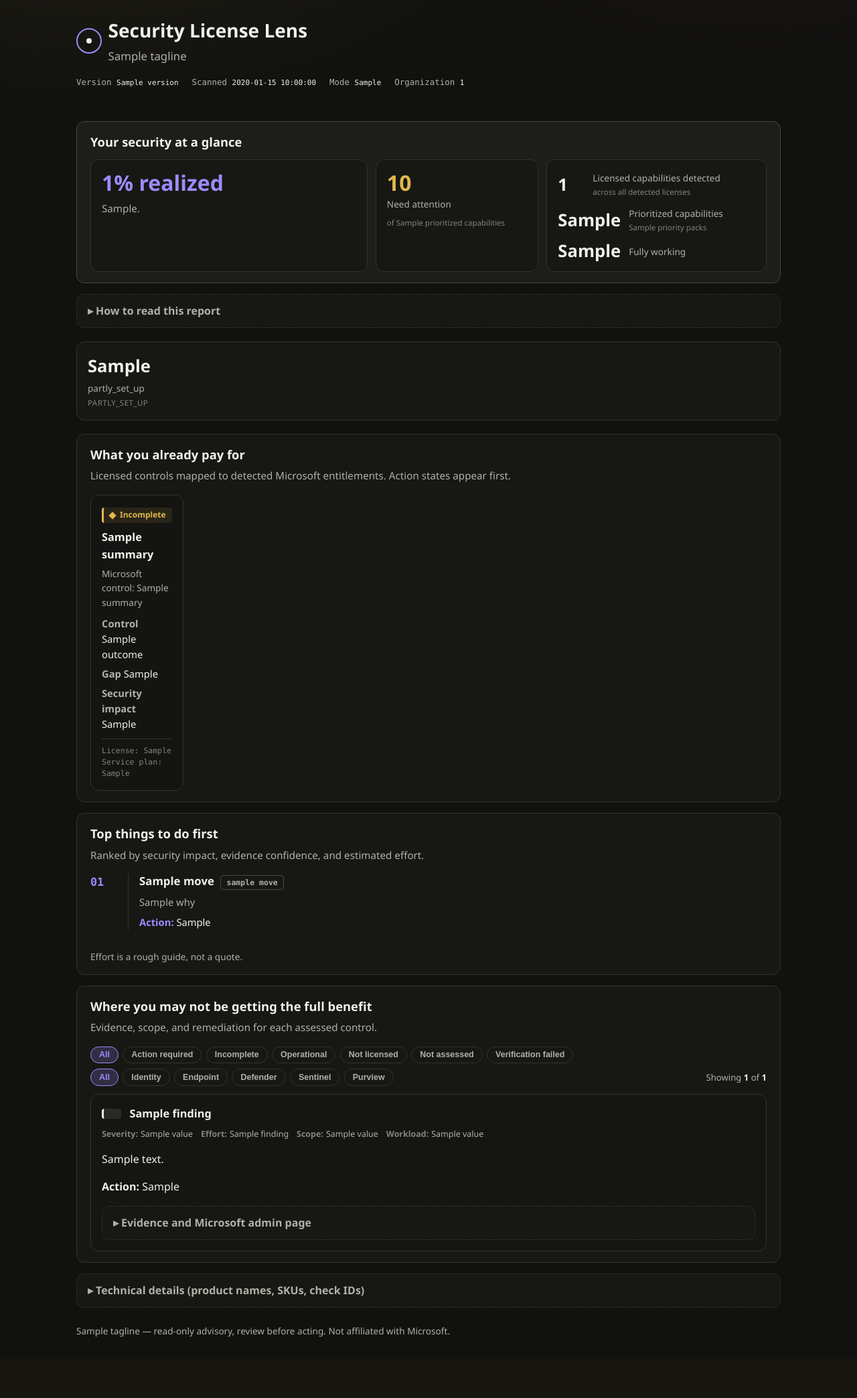
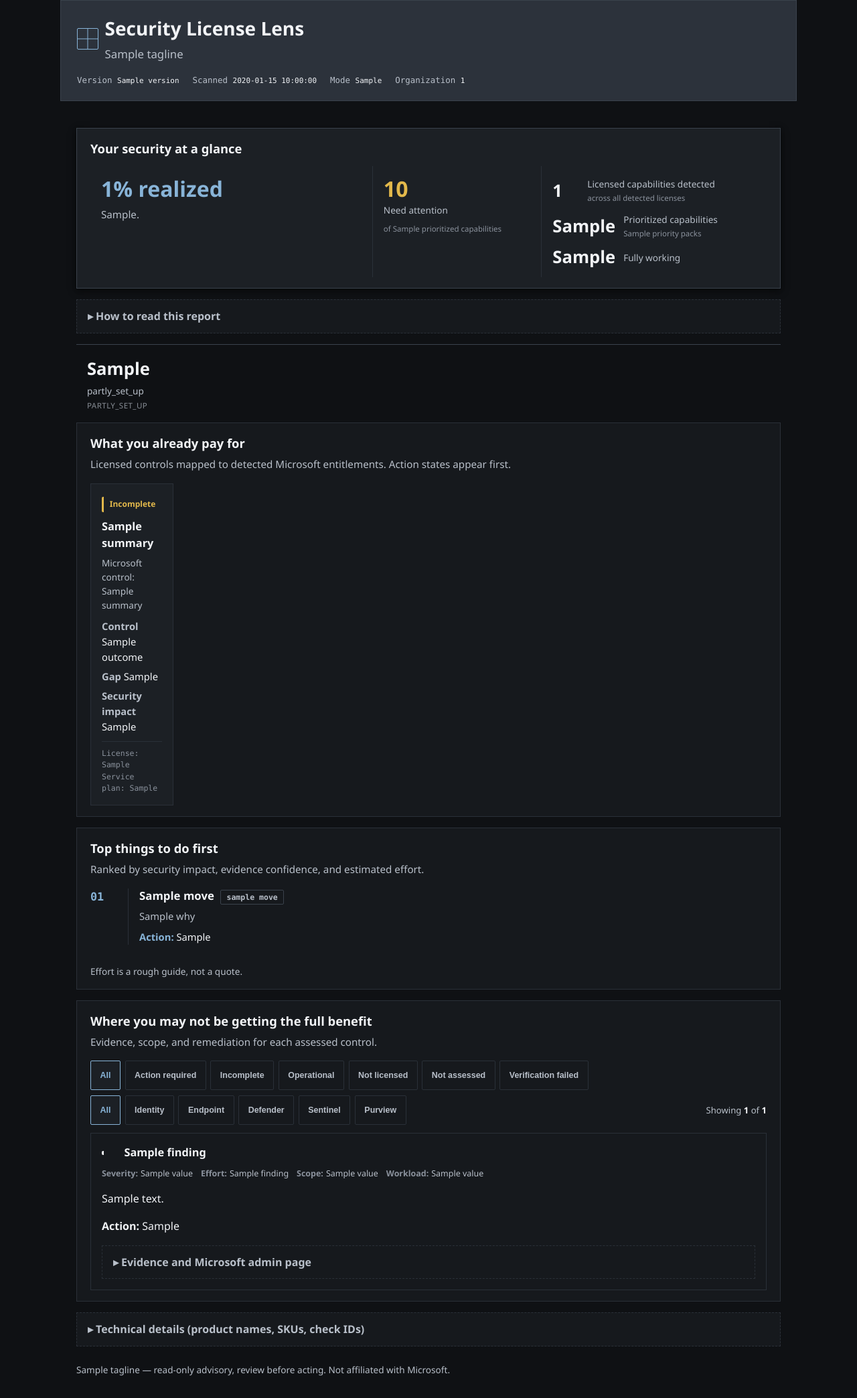
Before and after one commit to d4rk-pri0r/licenselens, a Python web app: template templates/report.html.j2 in a window 1280 px wide. Shown: the whole page at 67% size. Before the commit the page ends 1997 px from the top, so only its background shows below. Run offline with Jinja, Linux system fonts and the light colour scheme; the template is opened without the code that fills it: most values are stand-ins (such as "Sample title", 1, 10 or a date in 2020).

Commit message:
Restyle the report CSS to cool charcoal surfaces
Wire five cool-charcoal surfaces, cool-blue accent tokens, two pinned
shadow stops, square corners, tokenized print inversion, forced-colors,
and 44px touch targets for the offline XDR report chrome.

Ultraworked with [Sisyphus](https://github.com/code-yeongyu/oh-my-openagent)

Co-authored-by: Sisyphus <clio-agent@sisyphuslabs.ai>

```diff
--- a/templates/report/_styles.css.j2
+++ b/templates/report/_styles.css.j2
@@ -1,33 +1,50 @@
     :root {
-      --canvas: #11110f;
-      --surface-1: #171714;
-      --surface-2: #1d1d19;
-      --surface-3: #24231f;
-      --border: #34332d;
-      --border-strong: #494840;
-      --text-1: #f1f0ea;
-      --text-2: #b2b0a7;
-      --text-3: #85827a;
-      --accent: #9b8cff;
-      --accent-hover: #b0a4ff;
-      --accent-focus: #c7beff;
+      --canvas: #0f1114;
+      --surface-1: #16191d;
+      --surface-2: #1c2025;
+      --surface-3: #242930;
+      --surface-4: #2c323b;
+      --border: #2a3038;
+      --border-strong: #3a424c;
+      --text-1: #f2f4f7;
+      --text-2: #b9c0ca;
+      --text-3: #8a919c;
+      --accent: #88b4d8;
+      --accent-hover: #a3c7e4;
+      --accent-focus: #b8d6ee;
+      --accent-print: #2c5a7d;
       --state-action: #ff737a;
       --state-incomplete: #e2b84b;
       --state-ok: #67c991;
       --state-neutral: #96938b;
+      --shadow-key: 0 1px 2px rgba(0,0,0,.5), 0 1px 3px rgba(0,0,0,.18);
+      --shadow-soft: 0 4px 12px rgba(0,0,0,.45), 0 2px 6px rgba(0,0,0,.25);
+      --print-ink: #111111;
+      --print-paper: #ffffff;
+      --print-hero: #f5f4ef;
+      --print-border: #cccccc;
+      --print-border-strong: #999999;
+      --print-action: #b3261e;
+      --print-incomplete: #8a5a00;
+      --print-ok: #1e7a3a;
+      --print-neutral: #57534e;
     }
     * { box-sizing: border-box; }
     body {
       margin: 0;
       font-family: Segoe UI Variable Text, Segoe UI, ui-sans-serif, system-ui, -apple-system, sans-serif;
-      background:
-        radial-gradient(1100px 560px at 12% -8%, rgba(226, 184, 75, 0.07) 0%, transparent 60%),
-        radial-gradient(900px 460px at 88% -8%, rgba(255, 115, 122, 0.05) 0%, transparent 60%),
-        var(--canvas);
+      background: var(--canvas);
       color: var(--text-1);
       line-height: 1.55;
     }
     header, main { max-width: 1100px; margin: 0 auto; padding: 1.5rem; }
+    header {
+      background: var(--surface-4);
+      border: 1px solid var(--border-strong);
+      border-radius: 0;
+      padding: 1.25rem 1.5rem;
+      margin-bottom: 1rem;
+    }
     .logo {
       display: inline-flex;
       align-items: center;
@@ -35,18 +52,25 @@
     }
     .logo-mark {
       position: relative;
-      width: 38px; height: 38px;
-      border-radius: 50%;
-      border: 2px solid var(--accent);
+      width: 32px; height: 32px;
+      border-radius: 2px;
+      border: 1px solid var(--accent);
       flex-shrink: 0;
+    }
+    .logo-mark::before {
+      content: "";
+      position: absolute;
+      top: 50%; left: 50%;
+      width: 1px; height: 100%;
+      background: var(--accent);
+      transform: translate(-50%, -50%);
     }
     .logo-mark::after {
       content: "";
       position: absolute;
       top: 50%; left: 50%;
-      width: 8px; height: 8px;
-      border-radius: 50%;
-      background: var(--text-1);
+      width: 100%; height: 1px;
+      background: var(--accent);
       transform: translate(-50%, -50%);
     }
     header h1 { margin: 0 0 0.25rem; font-size: 1.75rem; }
@@ -64,7 +88,7 @@
     .intro {
       background: var(--surface-1);
       border: 1px solid var(--border-strong);
-      border-radius: 12px;
+      border-radius: 0;
       padding: 1rem 1.25rem;
       margin: 1.25rem 0 0.5rem;
       color: var(--text-1);
@@ -73,30 +97,32 @@
     .hero {
       background: var(--surface-2);
       border: 1px solid var(--border-strong);
-      border-radius: 12px;
+      border-radius: 0;
       padding: 1rem 1.25rem;
       margin-bottom: 1rem;
+      box-shadow: var(--shadow-soft);
       break-inside: avoid;
       page-break-inside: avoid;
     }
     .summary-grid {
       display: grid;
       grid-template-columns: repeat(12, 1fr);
-      gap: 12px;
+      column-gap: 0;
+      row-gap: 12px;
       margin-top: 0.75rem;
     }
-    .summary-posture { grid-column: span 5; }
-    .summary-action { grid-column: span 3; }
-    .summary-metrics { grid-column: span 4; }
+    .summary-posture { grid-column: span 5; padding: 16px; }
+    .summary-action {
+      grid-column: span 3;
+      padding: 16px;
+      border-left: 1px solid var(--border);
+    }
+    .summary-metrics {
+      grid-column: span 4;
+      padding: 16px;
+      border-left: 1px solid var(--border);
+    }
     .critical-rail { grid-column: span 12; }
-    .summary-posture,
-    .summary-action,
-    .summary-metrics {
-      background: var(--surface-1);
-      border: 1px solid var(--border);
-      border-radius: 12px;
-      padding: 16px;
-    }
     .summary-posture .posture-figure {
       margin: 0 0 8px;
       font-size: 2rem;
@@ -169,7 +195,7 @@
       background: var(--surface-1);
       border: 1px solid var(--border);
       border-left: 3px solid var(--state-action);
-      border-radius: 8px;
+      border-radius: 0;
       padding: 10px 16px;
     }
     .critical-rail-label {
@@ -184,12 +210,18 @@
       color: var(--text-1);
       font-size: 0.92rem;
     }
-    .tiles { display: grid; grid-template-columns: repeat(auto-fit, minmax(150px, 1fr)); gap: 0.75rem; margin: 1.25rem 0; }
+    .tiles {
+      display: grid;
+      grid-template-columns: repeat(auto-fit, minmax(150px, 1fr));
+      border-radius: 0;
+      border-top: 1px solid var(--border-strong);
+      margin-top: 12px;
+    }
     .tile {
-      background: var(--surface-1);
-      border: 1px solid var(--border);
-      border-radius: 12px;
       padding: 1rem;
+    }
+    .tile + .tile {
+      border-left: 1px solid var(--border);
     }
     .tile .n { font-size: 1.6rem; font-weight: 700; font-variant-numeric: tabular-nums; }
     .tile .l { color: var(--text-2); font-size: 0.85rem; margin-top: 0.15rem; }
@@ -197,7 +229,7 @@
     section {
       background: var(--surface-1);
       border: 1px solid var(--border);
-      border-radius: 12px;
+      border-radius: 0;
       padding: 1rem 1.25rem;
       margin-bottom: 1rem;
     }
@@ -219,19 +251,28 @@
     .filter-bar button {
       background: var(--surface-1);
       border: 1px solid var(--border);
-      border-radius: 999px;
+      border-radius: 2px;
       color: var(--text-2);
-      padding: 0.3rem 0.75rem;
+      min-height: 44px;
+      min-width: 44px;
+      padding: 0.55rem 0.85rem;
       font-size: 0.78rem;
       font-weight: 600;
       cursor: pointer;
       transition: background 0.15s, color 0.15s, border-color 0.15s;
     }
-    .filter-bar button:hover { border-color: var(--accent); color: var(--text-1); }
+    .filter-bar button:hover { border-color: var(--accent-hover); color: var(--accent-hover); }
     .filter-bar button.active {
-      background: color-mix(in srgb, var(--accent) 20%, var(--surface-1));
+      background: var(--surface-2);
       border-color: var(--accent);
       color: var(--accent);
+    }
+    @media (pointer: fine) {
+      .filter-bar button {
+        min-height: 24px;
+        min-width: 24px;
+        padding: 0.3rem 0.75rem;
+      }
     }
     .filter-count {
       margin-left: auto;
@@ -249,9 +290,9 @@
     .card-span-compact { grid-column: span 4; }
     .card {
       border: 1px solid var(--border);
-      border-radius: 12px;
+      border-radius: 0;
       padding: 1rem;
-      background: color-mix(in srgb, var(--canvas) 45%, var(--surface-1));
+      background: var(--surface-2);
     }
     .card h3 { margin: 0 0 0.35rem; font-size: 1.02rem; }
     .card .msft { color: var(--text-2); font-size: 0.85rem; margin-bottom: 0.65rem; }
@@ -277,51 +318,38 @@
       gap: 0.45rem;
       padding: 0.2rem 0.6rem 0.2rem 0.55rem;
       border-left: 3px solid currentColor;
-      border-radius: 4px;
+      border-radius: 2px;
       font-size: 0.75rem;
       font-weight: 400;
       line-height: 1.4;
-      background: color-mix(in srgb, currentColor 10%, transparent);
     }
-    .status-marker::before {
-      content: "";
+    .status-marker .status-glyph {
       flex-shrink: 0;
-      width: 8px;
-      height: 8px;
-      box-sizing: border-box;
+      width: 14px;
+      height: 14px;
+      display: block;
     }
     .status-marker.gap { color: var(--state-action); font-weight: 700; }
-    .status-marker.gap::before { background: currentColor; }
     .status-marker.partial { color: var(--state-incomplete); font-weight: 600; }
-    .status-marker.partial::before { background: currentColor; transform: rotate(45deg); }
     .status-marker.ok { color: var(--state-ok); }
-    .status-marker.ok::before { border: 2px solid currentColor; border-radius: 50%; }
     .status-marker.not_licensed { color: var(--state-neutral); }
-    .status-marker.not_licensed::before { border: 2px solid currentColor; }
     .status-marker.skipped { color: var(--state-neutral); }
-    .status-marker.skipped::before { width: 11px; height: 2px; background: currentColor; }
     .status-marker.error { color: var(--state-action); font-weight: 700; }
-    .status-marker.error::before {
-      width: 0;
-      height: 0;
-      border-left: 5px solid transparent;
-      border-right: 5px solid transparent;
-      border-bottom: 9px solid currentColor;
-    }
     .card > .status-marker { margin-bottom: 0.55rem; }
     .finding {
       border: 1px solid var(--border);
-      border-radius: 12px;
+      border-radius: 0;
       padding: 1rem;
       margin-bottom: 0.75rem;
-      background: color-mix(in srgb, var(--canvas) 40%, var(--surface-1));
+      background: var(--surface-1);
     }
     .finding:last-child { margin-bottom: 0; }
     .finding.gap { border-left: 3px solid var(--state-action); }
     .finding.partial { border-left: 3px solid var(--state-incomplete); }
     .finding.ok { border-left: 3px solid var(--state-ok); }
     .finding.not_licensed { border-left: 3px solid var(--state-neutral); }
-    .finding.skipped, .finding.error { border-left: 3px solid var(--state-neutral); }
+    .finding.skipped { border-left: 3px solid var(--state-neutral); }
+    .finding.error { border-left: 3px solid var(--state-action); }
     .finding-head { display: flex; flex-wrap: wrap; gap: 0.5rem 0.75rem; align-items: center; margin-bottom: 0.5rem; }
     .finding-head h3 { margin: 0; font-size: 1.02rem; flex: 1 1 220px; }
     .finding-meta {
@@ -387,7 +415,7 @@
       display: inline-block;
       padding: 0.12rem 0.5rem;
       border: 1px solid var(--border-strong);
-      border-radius: 4px;
+      border-radius: 2px;
       font-family: ui-monospace, SFMono-Regular, Menlo, Consolas, monospace;
       font-size: 0.72rem;
       font-weight: 600;
@@ -418,24 +446,34 @@
     table { width: 100%; border-collapse: collapse; font-size: 0.92rem; }
     th, td { text-align: left; padding: 0.55rem 0.4rem; border-bottom: 1px solid var(--border); vertical-align: top; }
     th { color: var(--text-2); font-weight: 600; font-size: 0.78rem; text-transform: uppercase; letter-spacing: 0.04em; }
+    th.num, td.num { text-align: right; font-variant-numeric: tabular-nums; }
     .badge {
       display: inline-block;
       padding: 0.18rem 0.55rem;
-      border-radius: 999px;
+      border: 1px solid currentColor;
+      background: transparent;
+      border-radius: 2px;
       font-size: 0.75rem;
       font-weight: 700;
     }
-    .badge.gap { background: color-mix(in srgb, var(--state-action) 25%, transparent); color: var(--state-action); }
-    .badge.partial { background: color-mix(in srgb, var(--state-incomplete) 25%, transparent); color: var(--state-incomplete); }
-    .badge.ok { background: color-mix(in srgb, var(--state-ok) 25%, transparent); color: var(--state-ok); }
-    .badge.not_licensed { background: color-mix(in srgb, var(--state-neutral) 25%, transparent); color: var(--state-neutral); }
-    .badge.skipped, .badge.error { background: color-mix(in srgb, var(--state-neutral) 25%, transparent); color: var(--state-neutral); }
+    .badge.gap { color: var(--state-action); }
+    .badge.partial { color: var(--state-incomplete); }
+    .badge.ok { color: var(--state-ok); }
+    .badge.not_licensed { color: var(--state-neutral); }
+    .badge.skipped { color: var(--state-neutral); }
+    .badge.error { color: var(--state-action); }
     details.tech {
       margin-top: 0.25rem;
       border: 1px dashed var(--border);
-      border-radius: 12px;
+      border-radius: 0;
       padding: 0.75rem 1rem;
       background: var(--surface-1);
+    }
+    details.tech[open] {
+      border-style: solid;
+      border-color: var(--border-strong);
+      background: var(--surface-3);
+      box-shadow: var(--shadow-key);
     }
     details.tech > summary {
       cursor: pointer;
@@ -471,6 +509,14 @@
       outline: 2px solid var(--accent-focus);
       outline-offset: 2px;
     }
+    .filter-bar button:focus-visible,
+    .filter-bar button:focus {
+      background: var(--surface-4);
+    }
+    summary:focus-visible,
+    summary:focus {
+      background: var(--surface-4);
+    }
     @media (prefers-reduced-motion: reduce) {
       *, *::before, *::after {
         transition-duration: 0s !important;
@@ -478,38 +524,69 @@
         animation-iteration-count: 1 !important;
       }
     }
+    @media (forced-colors: active) {
+      body, header, .hero, .tile, .card, .finding, section, details.tech {
+        forced-color-adjust: none;
+        background: Canvas;
+        color: CanvasText;
+        border-color: CanvasText;
+      }
+      a, .posture-figure, .step-index, .step-action strong { color: LinkText; }
+      button, .filter-bar button {
+        background: ButtonFace;
+        color: ButtonText;
+        border: 1px solid ButtonText;
+      }
+      .filter-bar button.active {
+        background: Highlight;
+        color: HighlightText;
+        border-color: Highlight;
+      }
+      .status-marker, .badge { color: CanvasText; background: transparent; }
+      .status-marker svg { color: CanvasText; fill: none; stroke: CanvasText; }
+      .finding.gap, .finding.error, .finding.partial, .finding.ok,
+      .finding.not_licensed, .finding.skipped {
+        border-left-color: CanvasText;
+      }
+      button:focus-visible, a:focus-visible, summary:focus-visible,
+      button:focus, a:focus, summary:focus {
+        outline: 2px solid Highlight;
+        outline-offset: 2px;
+      }
+    }
     @media print {
       body {
-        background: #fff;
-        color: #111;
+        background: var(--print-paper);
+        color: var(--print-ink);
         -webkit-print-color-adjust: exact;
         print-color-adjust: exact;
       }
       header, main, footer { max-width: none; padding: 0.5rem 0; }
+      header, .hero, .tile, .card, .finding, section, details.tech, details.tech[open] {
+        box-shadow: none !important;
+      }
       .hero {
-        border: 2px solid #999 !important;
-        background: #f5f4ef !important;
+        border: 2px solid var(--print-border-strong) !important;
+        background: var(--print-hero) !important;
         break-inside: avoid;
         page-break-inside: avoid;
       }
       .tile, .card, .finding, section {
-        background: #fff !important;
-        border-color: #ccc !important;
+        background: var(--print-paper) !important;
+        border-color: var(--print-border) !important;
         break-inside: avoid;
       }
-      /* Status inks: dark grayscale-safe colors, all >= 4.5:1 on white. Glyphs and
-         rails resolve through currentColor, so overriding `color` recolors them too. */
       .status-marker.gap, .status-marker.error,
-      .badge.gap, .badge.error { color: #b3261e !important; }
-      .status-marker.partial, .badge.partial { color: #8a5a00 !important; }
-      .status-marker.ok, .badge.ok { color: #1e7a3a !important; }
+      .badge.gap, .badge.error { color: var(--print-action) !important; }
+      .status-marker.partial, .badge.partial { color: var(--print-incomplete) !important; }
+      .status-marker.ok, .badge.ok { color: var(--print-ok) !important; }
       .status-marker.not_licensed, .status-marker.skipped,
-      .badge.not_licensed, .badge.skipped { color: #57534e !important; }
+      .badge.not_licensed, .badge.skipped { color: var(--print-neutral) !important; }
       .status-marker, .badge { background: transparent !important; }
-      .finding.gap, .finding.error { border-left-color: #b3261e !important; }
-      .finding.partial { border-left-color: #8a5a00 !important; }
-      .finding.ok { border-left-color: #1e7a3a !important; }
-      .finding.not_licensed, .finding.skipped { border-left-color: #57534e !important; }
+      .finding.gap, .finding.error { border-left-color: var(--print-action) !important; }
+      .finding.partial { border-left-color: var(--print-incomplete) !important; }
+      .finding.ok { border-left-color: var(--print-ok) !important; }
+      .finding.not_licensed, .finding.skipped { border-left-color: var(--print-neutral) !important; }
       .steps > li.step,
       .summary-grid > div,
       .filter-bar {
@@ -517,11 +594,16 @@
       }
       details.tech { display: none; }
       footer { display: none; }
-      a { color: inherit; text-decoration: none; }
+      .posture-figure,
+      .step-index,
+      .step-action strong {
+        color: var(--accent-print) !important;
+      }
+      a { color: var(--accent-print); text-decoration: underline; }
     }
     @media screen and (max-width: 900px) {
       .summary-posture { grid-column: span 12; }
-      .summary-action { grid-column: span 6; }
+      .summary-action { grid-column: span 6; border-left: 0; }
       .summary-metrics { grid-column: span 6; }
       .cards { grid-template-columns: repeat(2, 1fr); }
       .card-span-wide, .card-span-medium, .card-span-compact { grid-column: span 1; }
@@ -530,10 +612,19 @@
       .summary-posture,
       .summary-action,
       .summary-metrics { grid-column: span 12; }
+      .summary-action,
+      .summary-metrics {
+        border-left: 0;
+        border-top: 1px solid var(--border);
+      }
+      .tiles { grid-template-columns: 1fr; }
+      .tile + .tile {
+        border-left: 0;
+        border-top: 1px solid var(--border);
+      }
       .cards { grid-template-columns: 1fr; }
       .card-span-wide, .card-span-medium, .card-span-compact { grid-column: span 1; }
     }
     @media screen and (max-width: 720px) {
-      .tiles { grid-template-columns: repeat(2, minmax(0, 1fr)); }
       header h1 { font-size: 1.4rem; }
     }
```
